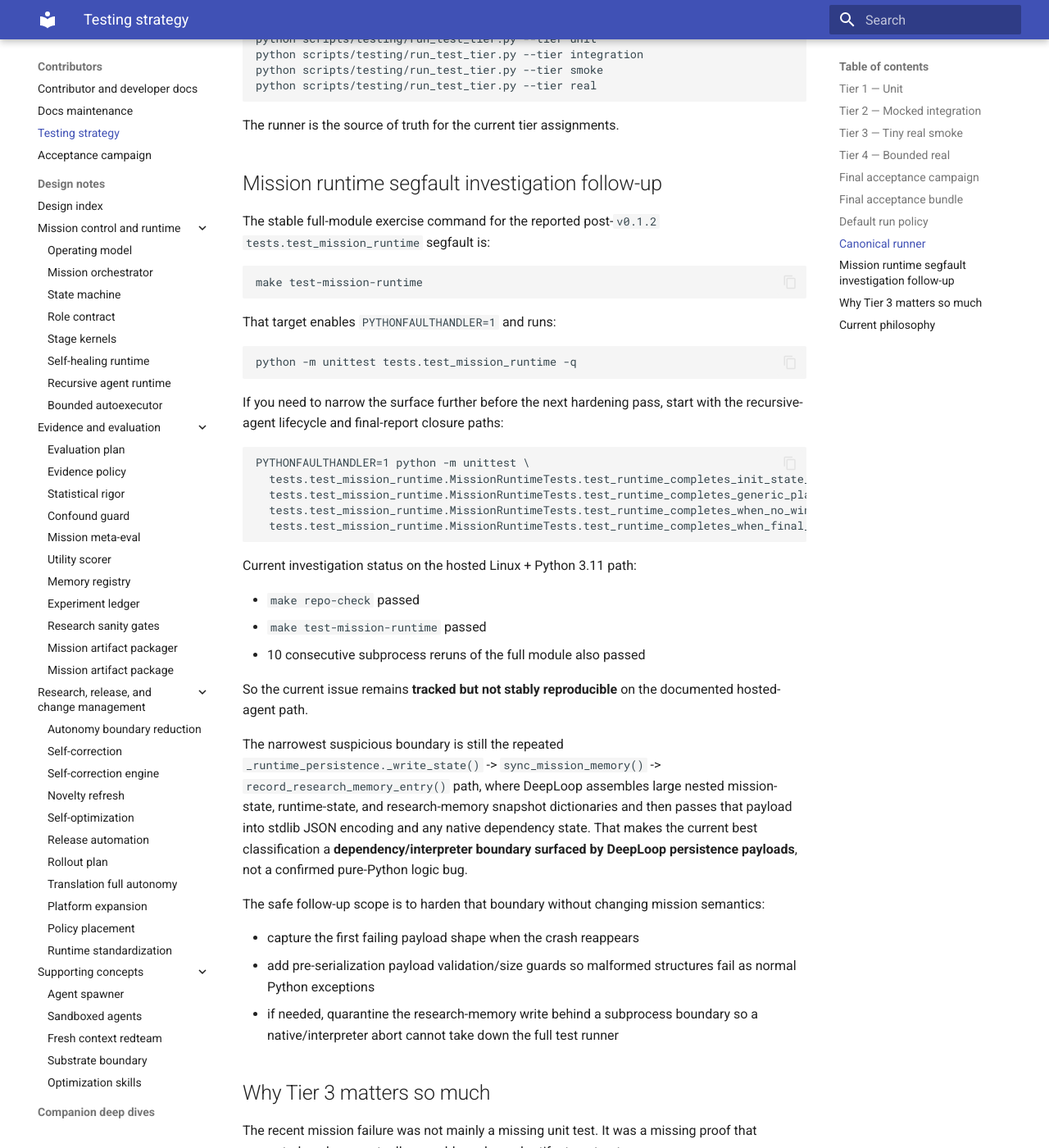
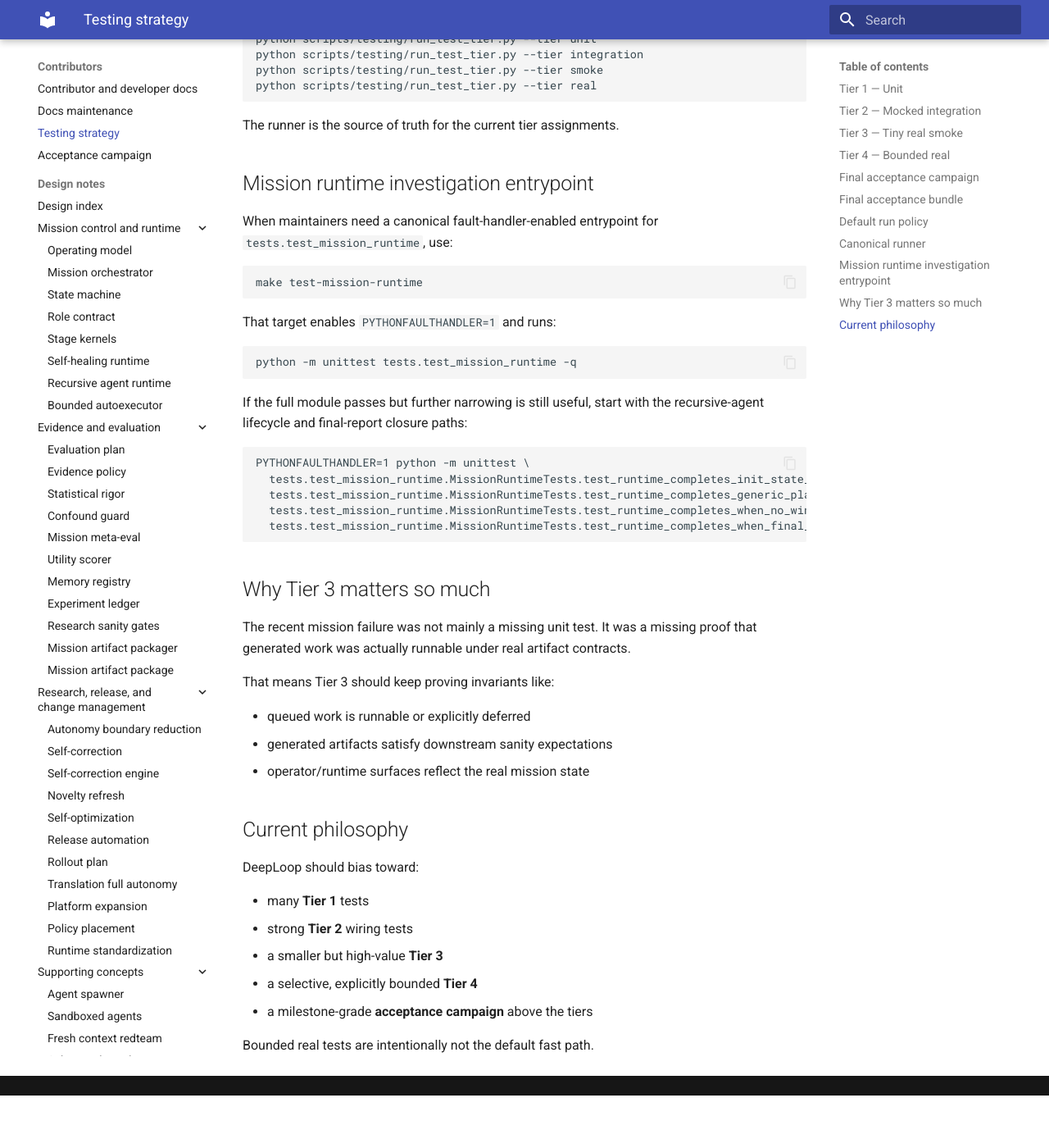
Before and after one commit to MoyYuan/DeepLoop, an MkDocs documentation site: the page built from docs/reference/testing-strategy.md, in a window 1280 px wide and 1400 px high, scrolled down 4505 px. Shown: the whole window at 82% size. Built offline with MkDocs 1.6.1 and Material for MkDocs 9.7.7, drawn with Linux system fonts in a browser that asks for light colours; after the commit the page ends 5841 px from its top, so only the background shows below that.

Commit message:
docs: make mission runtime note durable
Co-authored-by: Copilot <223556219+Copilot@users.noreply.github.com>

````diff
--- a/docs/reference/testing-strategy.md
+++ b/docs/reference/testing-strategy.md
@@ -194,10 +194,10 @@ python scripts/testing/run_test_tier.py --tier real
 
 The runner is the source of truth for the current tier assignments.
 
-## Mission runtime segfault investigation follow-up
+## Mission runtime investigation entrypoint
 
-The stable full-module exercise command for the reported post-`v0.1.2`
-`tests.test_mission_runtime` segfault is:
+When maintainers need a canonical fault-handler-enabled entrypoint for
+`tests.test_mission_runtime`, use:
 
 ```text
 make test-mission-runtime
@@ -209,8 +209,8 @@ That target enables `PYTHONFAULTHANDLER=1` and runs:
 python -m unittest tests.test_mission_runtime -q
 ```
 
-If you need to narrow the surface further before the next hardening pass, start
-with the recursive-agent lifecycle and final-report closure paths:
+If the full module passes but further narrowing is still useful, start with the
+recursive-agent lifecycle and final-report closure paths:
 
 ```text
 PYTHONFAULTHANDLER=1 python -m unittest \
@@ -219,33 +219,6 @@ PYTHONFAULTHANDLER=1 python -m unittest \
   tests.test_mission_runtime.MissionRuntimeTests.test_runtime_completes_when_no_win_budget_closure_waives_replication \
   tests.test_mission_runtime.MissionRuntimeTests.test_runtime_completes_when_final_report_no_promotion_closes_replication -q
 ```
-
-Current investigation status on the hosted Linux + Python 3.11 path:
-
-- `make repo-check` passed
-- `make test-mission-runtime` passed
-- 10 consecutive subprocess reruns of the full module also passed
-
-So the current issue remains **tracked but not stably reproducible** on the
-documented hosted-agent path.
-
-The narrowest suspicious boundary is still the repeated
-`_runtime_persistence._write_state()` -> `sync_mission_memory()` ->
-`record_research_memory_entry()` path, where DeepLoop assembles large nested
-mission-state, runtime-state, and research-memory snapshot dictionaries and
-then passes that payload into stdlib JSON encoding and any native dependency
-state. That makes the current best classification a
-**dependency/interpreter boundary surfaced by DeepLoop persistence payloads**,
-not a confirmed pure-Python logic bug.
-
-The safe follow-up scope is to harden that boundary without changing mission
-semantics:
-
-- capture the first failing payload shape when the crash reappears
-- add pre-serialization payload validation/size guards so malformed structures
-  fail as normal Python exceptions
-- if needed, quarantine the research-memory write behind a subprocess boundary
-  so a native/interpreter abort cannot take down the full test runner
 
 ## Why Tier 3 matters so much
 
````
